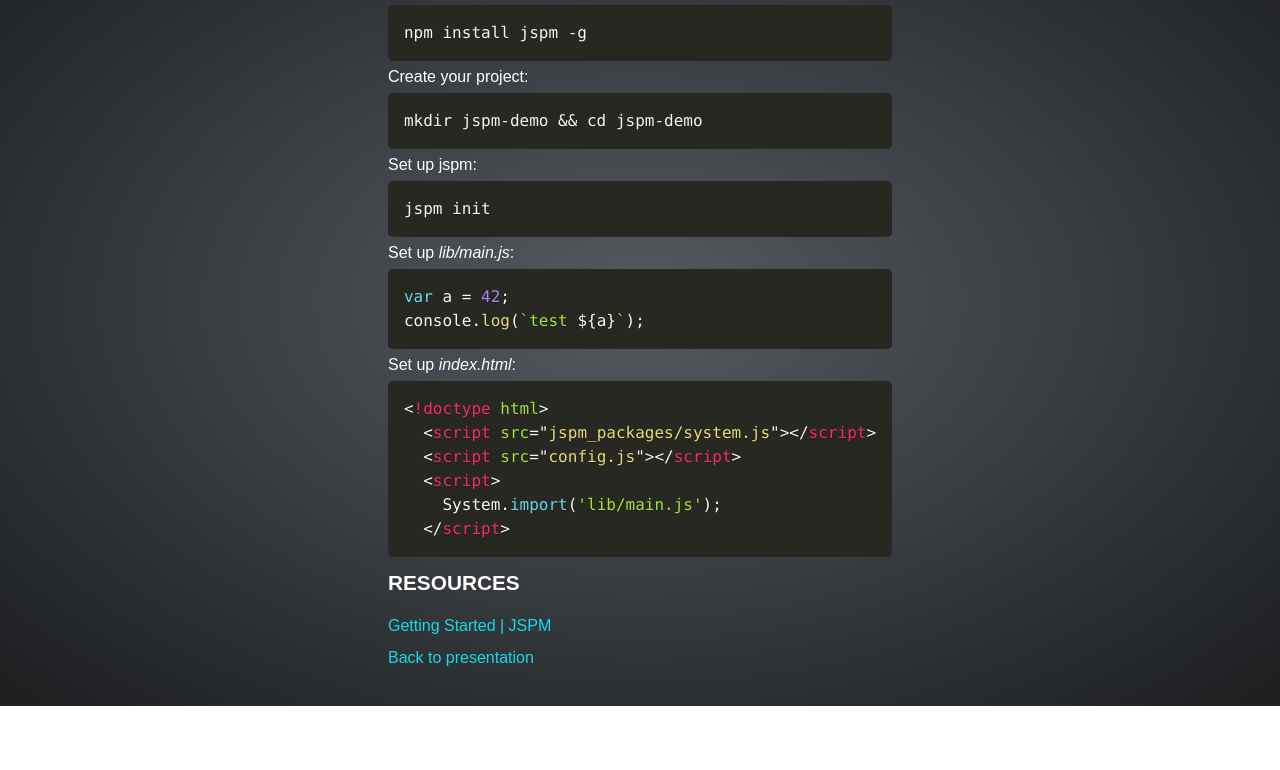
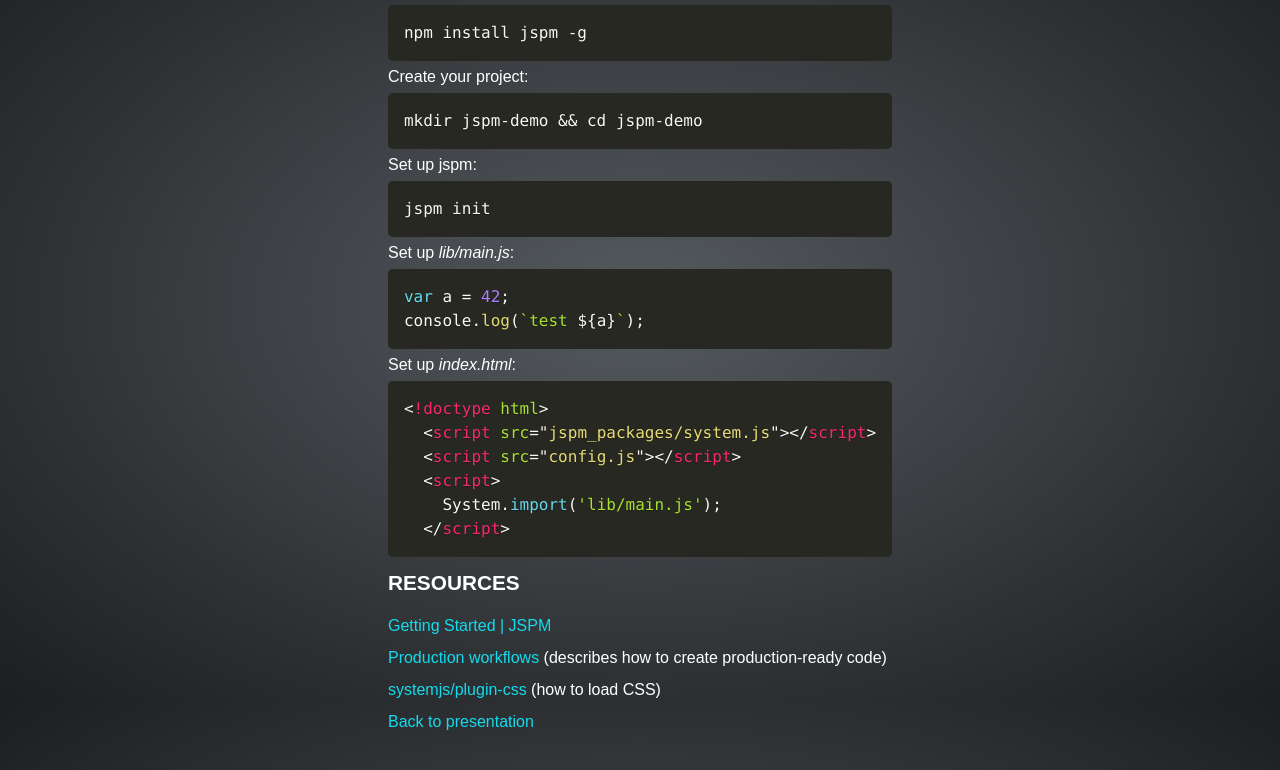
Before and after one commit to megoth/es-nextgen, a plain HTML site: page examples/jspm.html in a window 1280 px wide. Shown: the part 99-869 px from the top of the page. Before the commit the page ends 805 px from the top, so only its background shows below. Drawn offline with Linux system fonts and the light colour scheme.

Commit message:
Added some more resources to jspm and webpack

```diff
--- a/examples/jspm.html
+++ b/examples/jspm.html
@@ -38,6 +38,8 @@
 <h2 id="resources">Resources</h2>
 <ul>
 <li><a href="http://jspm.io/docs/getting-started.html">Getting Started | JSPM</a></li>
+<li><a href="https://github.com/jspm/jspm-cli/blob/master/docs/production-workflows.md">Production workflows</a> (describes how to create production-ready code)</li>
+<li><a href="https://github.com/systemjs/plugin-css">systemjs/plugin-css</a> (how to load CSS)</li>
 </ul>
 
       <p><a href="javascript:history.go(-1)">Back to presentation</a></p>
```
Also changed, not shown: examples/webpack.html (+1 -0 lines).
